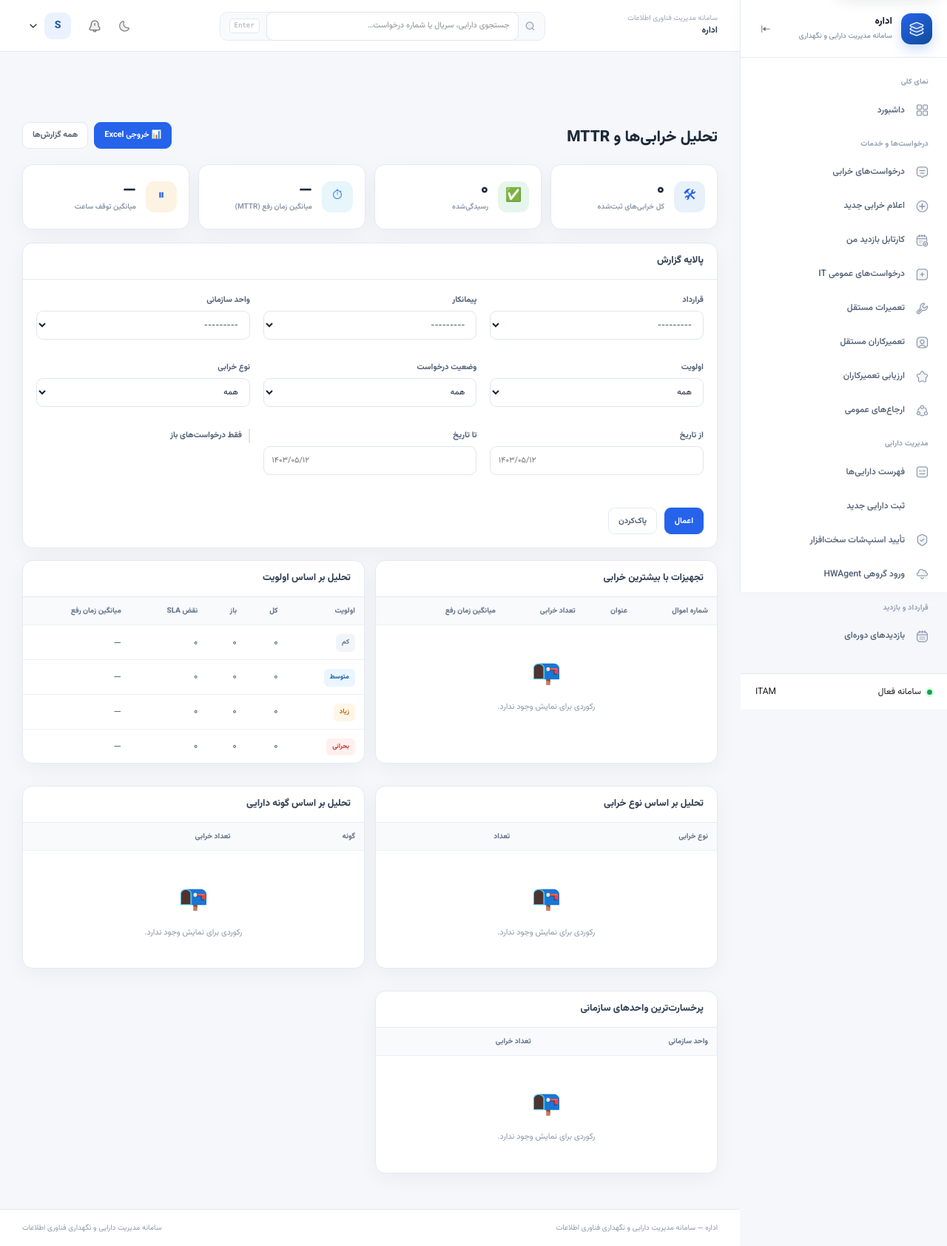
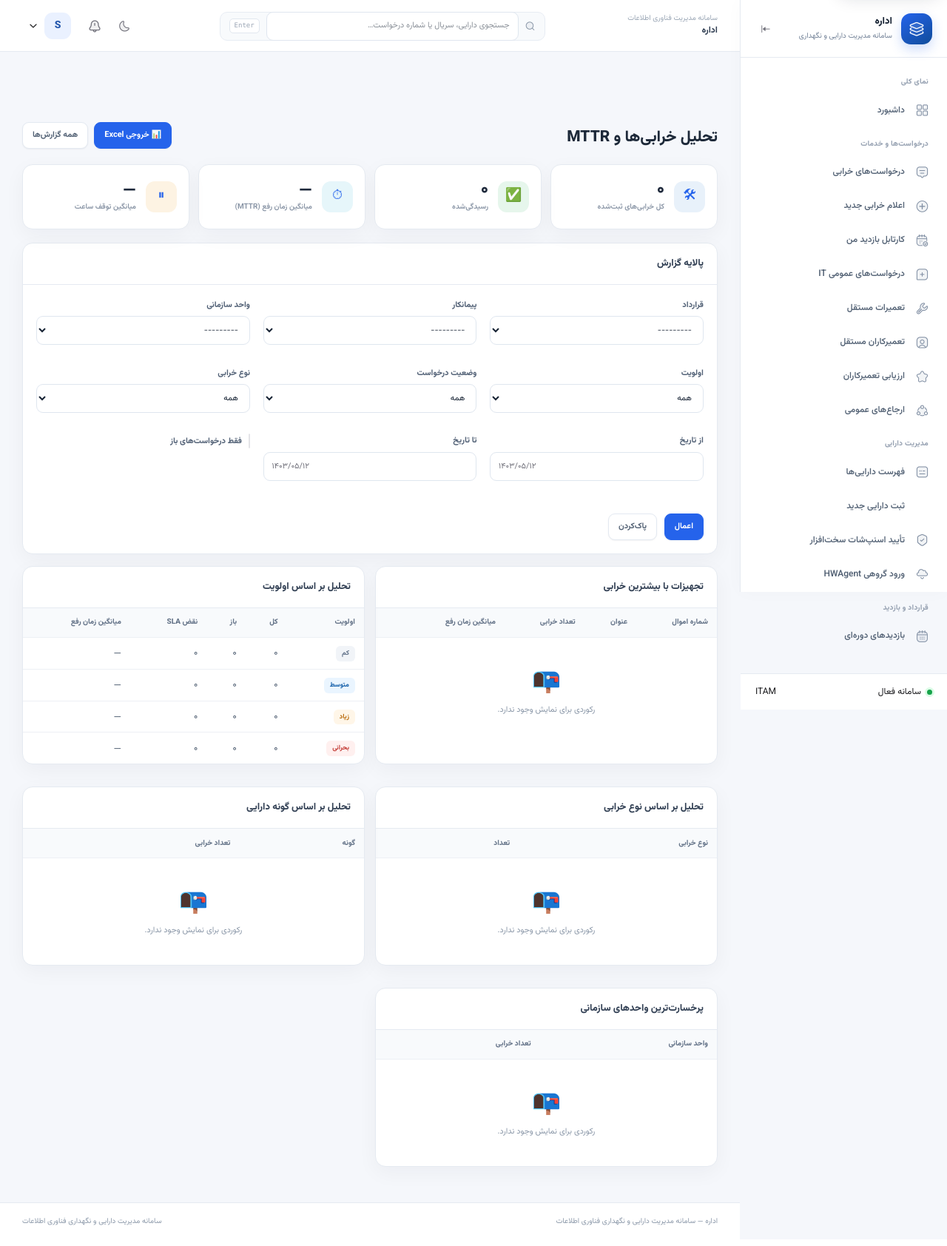
Before and after one commit to moghasemi/ITAM, a Django app: page /reports/failures/ in a window 1280 px wide. Shown: the whole page at 74% size. After the commit the page ends 1656 px from the top, so only its background shows below. Run offline with Django 5.2, Linux system fonts and the light colour scheme; the visitor is signed in with stand-in values (Sample User, id 1); data comes from the database, SQL or seed files in the repository; data that the repository does not hold is empty; parts of the project's set-up code (start-up, migrations or seed data) failed here and were passed over.

Commit message:
UI: migrate contractor and failure report templates to Metronic

```diff
--- a/templates/reports/failures.html
+++ b/templates/reports/failures.html
@@ -2,41 +2,41 @@
 {% load itam_tags %}
 
 {% block page_actions %}
-  <a class="btn btn-primary" href="?{{ request.GET.urlencode }}&export=1&format=xlsx">📊 خروجی Excel</a>
-  <a class="btn btn-ghost" href="{% url 'reports:home' %}">همه گزارش‌ها</a>
+  <a class="btn btn-primary kt-btn kt-btn-primary" href="?{{ request.GET.urlencode }}&export=1&format=xlsx">📊 خروجی Excel</a>
+  <a class="btn btn-ghost kt-btn kt-btn-light" href="{% url 'reports:home' %}">همه گزارش‌ها</a>
 {% endblock %}
 
 {% block content %}
 
-<div class="stat-grid">
-  <div class="stat-card"><div class="stat-icon">🛠</div><div>
+<div class="stat-grid itam-ops-stat-grid">
+  <div class="stat-card itam-ops-stat-card"><div class="stat-icon">🛠</div><div>
     <div class="stat-value">{{ summary.total|fa }}</div><div class="stat-label">کل خرابی‌های ثبت‌شده</div></div></div>
-  <div class="stat-card is-success"><div class="stat-icon">✅</div><div>
+  <div class="stat-card is-success itam-ops-stat-card"><div class="stat-icon">✅</div><div>
     <div class="stat-value">{{ summary.closed|fa }}</div><div class="stat-label">رسیدگی‌شده</div></div></div>
-  <div class="stat-card is-info"><div class="stat-icon">⏱</div><div>
+  <div class="stat-card is-info itam-ops-stat-card"><div class="stat-icon">⏱</div><div>
     <div class="stat-value">{{ summary.mttr }}</div><div class="stat-label">میانگین زمان رفع (MTTR)</div></div></div>
-  <div class="stat-card is-warning"><div class="stat-icon">⏸</div><div>
+  <div class="stat-card is-warning itam-ops-stat-card"><div class="stat-icon">⏸</div><div>
     <div class="stat-value">{{ summary.avg_paused }}</div><div class="stat-label">میانگین توقف ساعت</div></div></div>
 </div>
 
-<div class="card mt-2">
-  <div class="card-head"><h2 class="card-title">پالایه گزارش</h2></div>
-  <div class="card-body">
+<div class="card mt-2 kt-card">
+  <div class="card-head kt-card-header"><h2 class="card-title">پالایه گزارش</h2></div>
+  <div class="card-body kt-card-content">
     <form method="get" class="form-grid">
       {% include "partials/form_fields.html" with form=filter_form %}
       <div class="form-actions">
-        <button class="btn btn-primary" type="submit">اعمال</button>
-        <a class="btn btn-ghost" href="{{ request.path }}">پاک‌کردن</a>
+        <button class="btn btn-primary kt-btn kt-btn-primary" type="submit">اعمال</button>
+        <a class="btn btn-ghost kt-btn kt-btn-light" href="{{ request.path }}">پاک‌کردن</a>
       </div>
     </form>
   </div>
 </div>
 
 <div class="grid grid-2">
-  <div class="card">
-    <div class="card-head"><h2 class="card-title">تجهیزات با بیشترین خرابی</h2></div>
+  <div class="card kt-card">
+    <div class="card-head kt-card-header"><h2 class="card-title">تجهیزات با بیشترین خرابی</h2></div>
     <div class="table-wrap">
-      <table class="table compact">
+      <table class="table compact kt-table">
         <thead><tr><th>شماره اموال</th><th>عنوان</th><th>تعداد خرابی</th><th>میانگین زمان رفع</th><th></th></tr></thead>
         <tbody>
         {% for row in top_assets %}
@@ -45,7 +45,7 @@
             <td>{{ row.asset__title|default:"—" }}</td>
             <td><span class="badge badge-warning">{{ row.total|fa }}</span></td>
             <td>{{ row.mttr|dur }}</td>
-            <td><a class="btn btn-ghost btn-sm" href="{% url 'assets:detail' row.asset_id %}">شناسنامه</a></td>
+            <td><a class="btn btn-ghost btn-sm kt-btn kt-btn-light" href="{% url 'assets:detail' row.asset_id %}">شناسنامه</a></td>
           </tr>
         {% empty %}<tr><td colspan="5">{% include "partials/empty.html" %}</td></tr>{% endfor %}
         </tbody>
@@ -53,10 +53,10 @@
     </div>
   </div>
 
-  <div class="card">
-    <div class="card-head"><h2 class="card-title">تحلیل بر اساس اولویت</h2></div>
+  <div class="card kt-card">
+    <div class="card-head kt-card-header"><h2 class="card-title">تحلیل بر اساس اولویت</h2></div>
     <div class="table-wrap">
-      <table class="table compact">
+      <table class="table compact kt-table">
         <thead><tr><th>اولویت</th><th>کل</th><th>باز</th><th>نقض SLA</th><th>میانگین زمان رفع</th></tr></thead>
         <tbody>
         {% for row in by_priority %}
@@ -73,10 +73,10 @@
     </div>
   </div>
 
-  <div class="card">
-    <div class="card-head"><h2 class="card-title">تحلیل بر اساس نوع خرابی</h2></div>
+  <div class="card kt-card">
+    <div class="card-head kt-card-header"><h2 class="card-title">تحلیل بر اساس نوع خرابی</h2></div>
     <div class="table-wrap">
-      <table class="table compact">
+      <table class="table compact kt-table">
         <thead><tr><th>نوع خرابی</th><th>تعداد</th></tr></thead>
         <tbody>
         {% for row in by_type %}
@@ -87,10 +87,10 @@
     </div>
   </div>
 
-  <div class="card">
-    <div class="card-head"><h2 class="card-title">تحلیل بر اساس گونه دارایی</h2></div>
+  <div class="card kt-card">
+    <div class="card-head kt-card-header"><h2 class="card-title">تحلیل بر اساس گونه دارایی</h2></div>
     <div class="table-wrap">
-      <table class="table compact">
+      <table class="table compact kt-table">
         <thead><tr><th>گونه</th><th>تعداد خرابی</th></tr></thead>
         <tbody>
         {% for row in by_category %}
@@ -101,10 +101,10 @@
     </div>
   </div>
 
-  <div class="card">
-    <div class="card-head"><h2 class="card-title">پرخسارت‌ترین واحدهای سازمانی</h2></div>
+  <div class="card kt-card">
+    <div class="card-head kt-card-header"><h2 class="card-title">پرخسارت‌ترین واحدهای سازمانی</h2></div>
     <div class="table-wrap">
-      <table class="table compact">
+      <table class="table compact kt-table">
         <thead><tr><th>واحد سازمانی</th><th>تعداد خرابی</th></tr></thead>
         <tbody>
         {% for row in by_department %}
```
Also changed, not shown: templates/reports/contractors.html (+10 -10 lines), templates/reports/repairs.html (+16 -16 lines).
